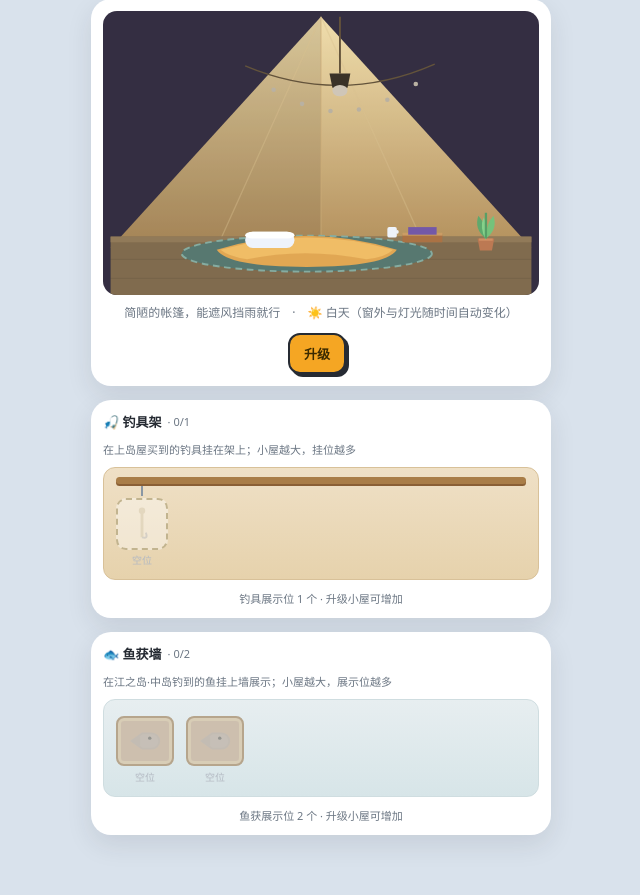
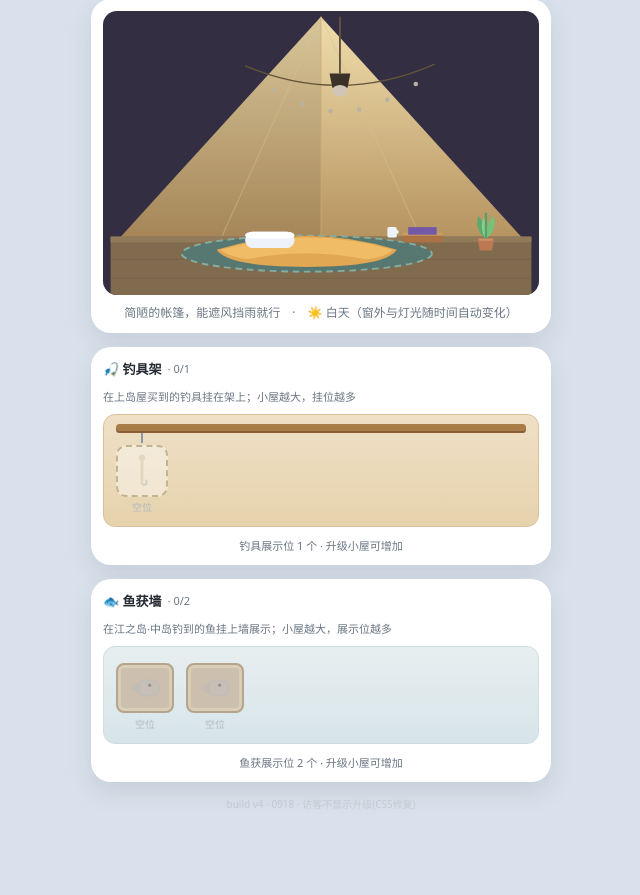
Before and after one commit to CharlieZ96/my-website-friendland, a Flask app: page /hut/1 in a window 1280 px wide. Shown: the part 59-954 px from the top of the page, without its empty margins (319-959 px from the left). After the commit the page ends 868 px from the top, so only its background shows below. Run offline with Flask 3, Linux system fonts and the light colour scheme; the visitor is signed in with stand-in values (Sample User, id 1); data that the repository does not hold is empty.

Commit message:
继续修复小屋升级按钮显示问题 / Further fix the hut upgrade button display

```diff
--- a/templates/hut.html
+++ b/templates/hut.html
@@ -7,6 +7,7 @@
 <style>
   :root{--sky:#D9E2EC;--paper:#fff;--ink:#262B33;--muted:#6B7683;--grape:#6D4FA3;--marigold:#F5A623;--line:#C6D0DA;--green:#5FBF8F;}
   *{box-sizing:border-box}
+  [hidden]{display:none!important}   /* 关键：让 hidden 属性真正隐藏元素，别被 .uprow{display:flex} 之类盖过 */
   body{margin:0;background:var(--sky);color:var(--ink);font-family:system-ui,"PingFang SC","Microsoft YaHei",sans-serif;padding:18px 12px 46px}
   .wrap{max-width:460px;margin:0 auto}
   .topbar{display:flex;align-items:center;justify-content:space-between;margin-bottom:10px}
@@ -73,6 +74,7 @@
 </style>
 </head>
 <body>
+<!-- hut build 2026-09-18 · visitor-safe-upgrade-v4 -->
 <div class="wrap">
   <div class="topbar">
     <h1>🏕️ <em id="hutTitle">小屋</em><span class="tag" id="lvlTag">…</span></h1>
@@ -101,6 +103,8 @@
     <div class="rack fish" id="fishBox"></div>
     <p class="slotcap" id="fishCap"></p>
   </div>
+
+  <p style="text-align:center;color:#c2c9d2;font-size:10px;margin:6px 0 0">build v4 · 0918 · 访客不显示升级(CSS修复)</p>
 </div>
 
 <!-- 升级确认弹窗 -->
```
